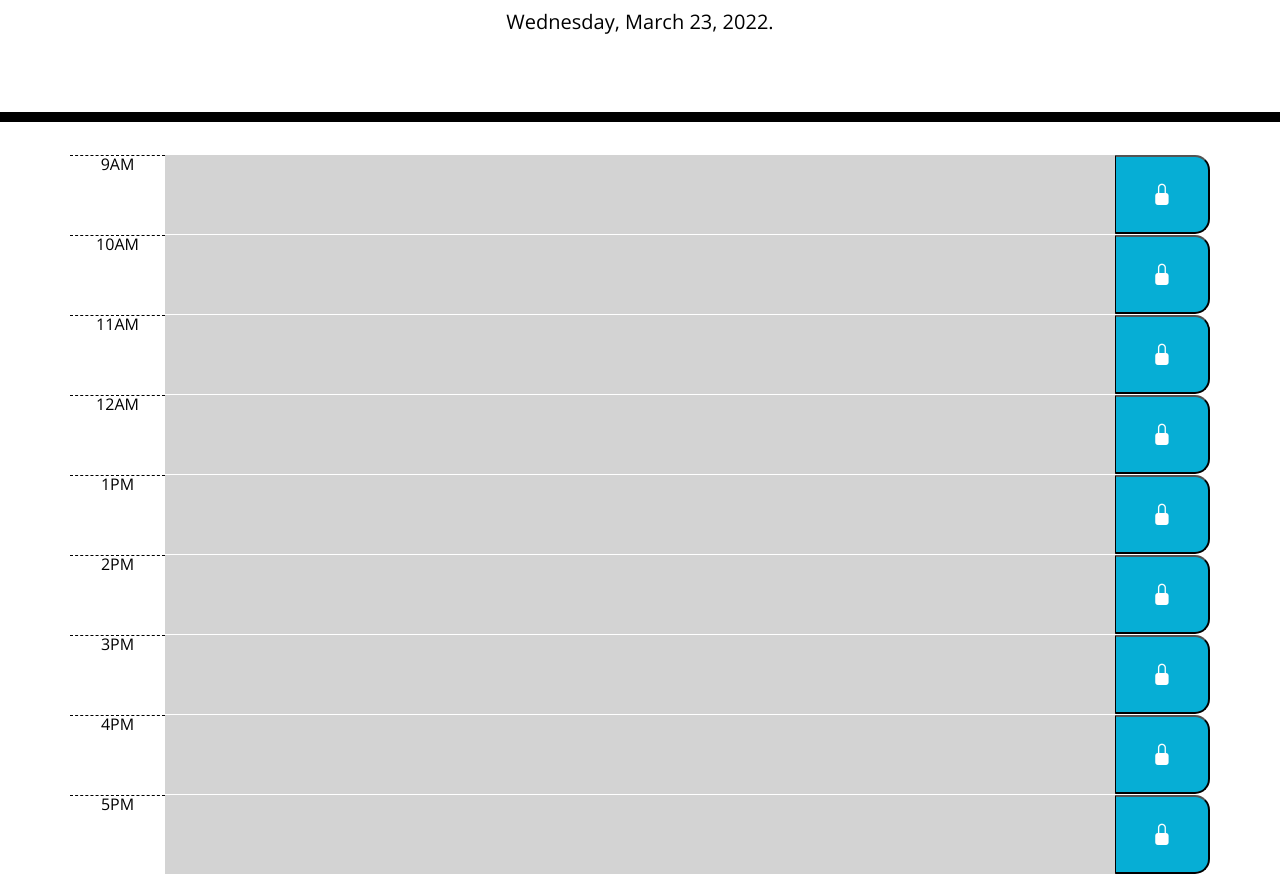
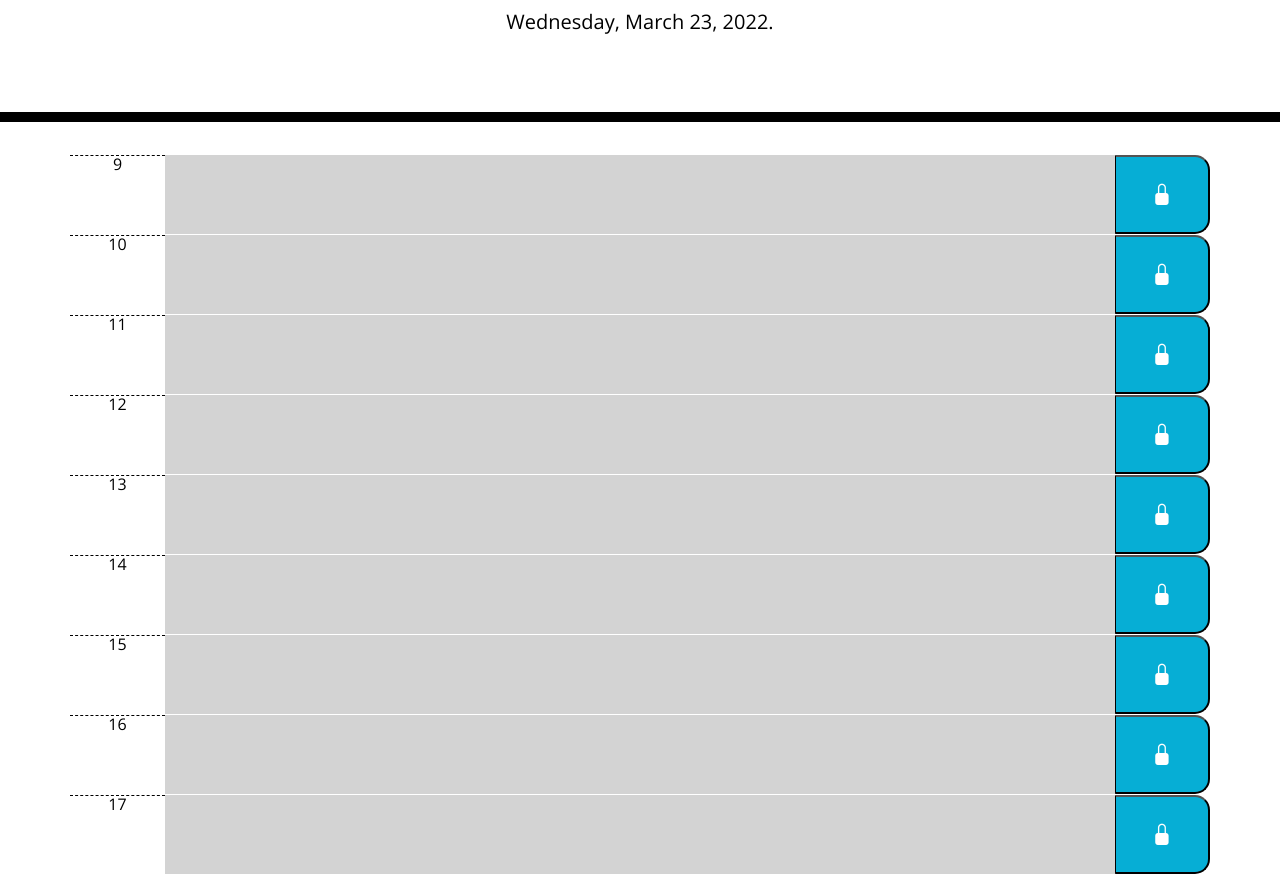
Before and after one commit to luizmedina87/work-day-schedule, a plain HTML site: page index.html in a window 1280 px wide. Shown: the part 182-1056 px from the top of the page. Drawn offline with nearby package versions, Linux system fonts and the light colour scheme.

Commit message:
creates schedule dynamically

```diff
--- a/assets/js/script.js
+++ b/assets/js/script.js
@@ -41,11 +41,13 @@ class Schedule {
     this.fourPM = new Timeblock(dayjsObj, 16, "four-pm", "");
     this.fivePM = new Timeblock(dayjsObj, 17, "five-pm", "");
   }
+
   updateStatus() {
     for (const timeblock in this) {
       this[timeblock].updateStatus();
     }
   }
+
   createSchedule() {
     for (const timeblock in this) {
       this[timeblock].createTimeblockEl();
@@ -59,20 +61,21 @@ class Timeblock {
    * Creates a 1h timeblock for the user to input descriptions of events.
    * @param {dayjs} dayjsObj dayjs object of the respective date.
    * @param {number} timeStart Time timeblock starts.
-   * @param {string} key Class name for associated HTML element.
+   * @param {string} id ID name for associated HTML element.
    * @param {string} description Description of event that will take place.
    */
-  constructor(dayjsObj, timeStart, key, description) {
+  constructor(dayjsObj, timeStart, id, description) {
+    this.name = `${timeStart}`;
     this.start = dayjsObj
       .hour(timeStart)
       .minute(0)
       .second(0)
       .millisecond(0);
     this.end = this.start.add(1, 'hour');
-    this.id = `#${key}`;
-    this.htmlEl = $(this.id);
+    this.id = id;
     this.description = description;
   }
+
   status() {
     var now = dayjs();
     if (now.isBefore(this.start)) {
@@ -85,12 +88,41 @@ class Timeblock {
       return "past";
     }
   }
+
   updateStatus() {
-    $(`${this.id} > .description`)
+    $(`#${this.id} > .description`)
       .removeClass("past future present")
       .addClass(this.status());
   }
 
+  createTimeblockEl() {
+    // creating root element
+    $("<div>")
+      .attr("id", this.id)
+      .addClass("row time-block")
+      .appendTo("#time-block-container");
+
+    // hour element
+    $("<div>")
+      .addClass("col-2 col-md-1 hour")
+      .text(this.name)
+      .appendTo(`#${this.id}`);
+
+    // description element
+    $("<div>")
+      .addClass("col-8 col-md-10 description")
+      .text(this.description)
+      .appendTo(`#${this.id}`);
+
+    // button element
+    $("<button>")
+      .addClass("col-2 col-md-1 saveBtn")
+      .html("<i class='bi bi-lock-fill fa-lg'></i>")
+      .appendTo(`#${this.id}`);
+
+    // update status
+    this.updateStatus();
+  }
 };
 
 
@@ -98,8 +130,7 @@ class Timeblock {
 $(document).ready(function() {
   var today = new Workday(dayjs());
   today.showDate();
-  today.schedule.updateStatus();
-});
+  today.schedule.createSchedule();
 
   $(".time-block").on("click", "div.description", function() {
     console.log("click");
@@ -123,6 +154,11 @@ $(".time-block").on("blur", "textarea", function() {
   });
 
 
+});
+
+
+
+
 
 // var currentText = $(this)
 //   .text()
--- a/index.html
+++ b/index.html
@@ -31,54 +31,9 @@
       <p class="lead">A simple calendar app for scheduling your work day</p>
       <p id="currentDay" class="lead"></p>
     </header>
-    <div class="container">
+    <div id="time-block-container" class="container">
       <!-- OPEN LOCK ICON -->
       <!-- <i class="bi bi-unlock-fill"></i> -->
-      <div id="nine-am" class="row time-block">
-        <div class="col-2 col-md-1 hour">9AM</div>
-        <div class="col-8 col-md-10 description"></div>
-        <button class="col-2 col-md-1 saveBtn"><i class="bi bi-lock-fill fa-lg"></i></button>
-      </div>
-      <div id="ten-am" class="row time-block">
-        <div class="col-2 col-md-1 hour">10AM</div>
-        <div class="col-8 col-md-10 description"></div>
-        <button class="col-2 col-md-1 saveBtn"><i class="bi bi-lock-fill fa-lg"></i></button>
-      </div>
-      <div id="eleven-am" class="row time-block">
-        <div class="col-2 col-md-1 hour">11AM</div>
-        <div class="col-8 col-md-10 description"></div>
-        <button class="col-2 col-md-1 saveBtn"><i class="bi bi-lock-fill fa-lg"></i></button>
-      </div>
-      <div id="twelve-pm" class="row time-block">
-        <div class="col-2 col-md-1 hour">12AM</div>
-        <div class="col-8 col-md-10 description"></div>
-        <button class="col-2 col-md-1 saveBtn"><i class="bi bi-lock-fill fa-lg"></i></button>
-      </div>
-      <div id="one-pm" class="row time-block">
-        <div class="col-2 col-md-1 hour">1PM</div>
-        <div class="col-8 col-md-10 description"></div>
-        <button class="col-2 col-md-1 saveBtn"><i class="bi bi-lock-fill fa-lg"></i></button>
-      </div>
-      <div id="two-pm" class="row time-block">
-        <div class="col-2 col-md-1 hour">2PM</div>
-        <div class="col-8 col-md-10 description"></div>
-        <button class="col-2 col-md-1 saveBtn"><i class="bi bi-lock-fill fa-lg"></i></button>
-      </div>
-      <div id="three-pm" class="row time-block">
-        <div class="col-2 col-md-1 hour">3PM</div>
-        <div class="col-8 col-md-10 description"></div>
-        <button class="col-2 col-md-1 saveBtn"><i class="bi bi-lock-fill fa-lg"></i></button>
-      </div>
-      <div id="four-pm" class="row time-block">
-        <div class="col-2 col-md-1 hour">4PM</div>
-        <div class="col-8 col-md-10 description"></div>
-        <button class="col-2 col-md-1 saveBtn"><i class="bi bi-lock-fill fa-lg"></i></button>
-      </div>
-      <div id="five-pm" class="row time-block">
-        <div class="col-2 col-md-1 hour">5PM</div>
-        <div class="col-8 col-md-10 description"></div>
-        <button class="col-2 col-md-1 saveBtn"><i class="bi bi-lock-fill fa-lg"></i></button>
-      </div>
     </div>
 
     <script src="https://code.jquery.com/jquery-3.4.1.min.js"></script>
```
Lines whose indentation alone changed are shown as unchanged.
